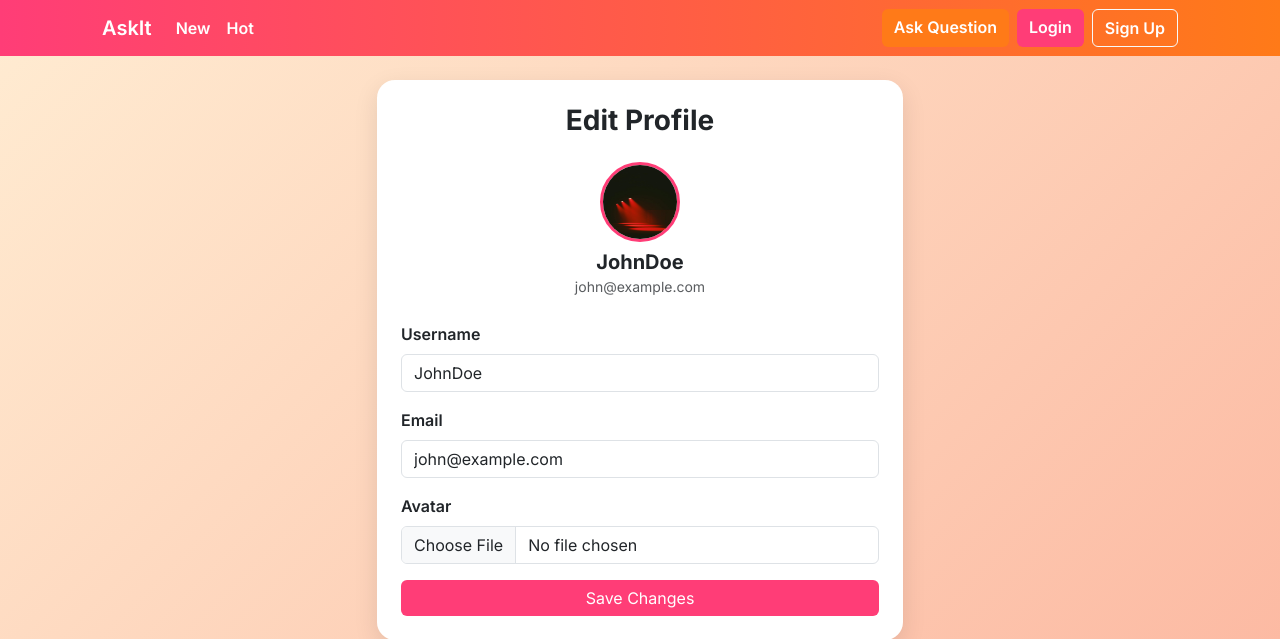
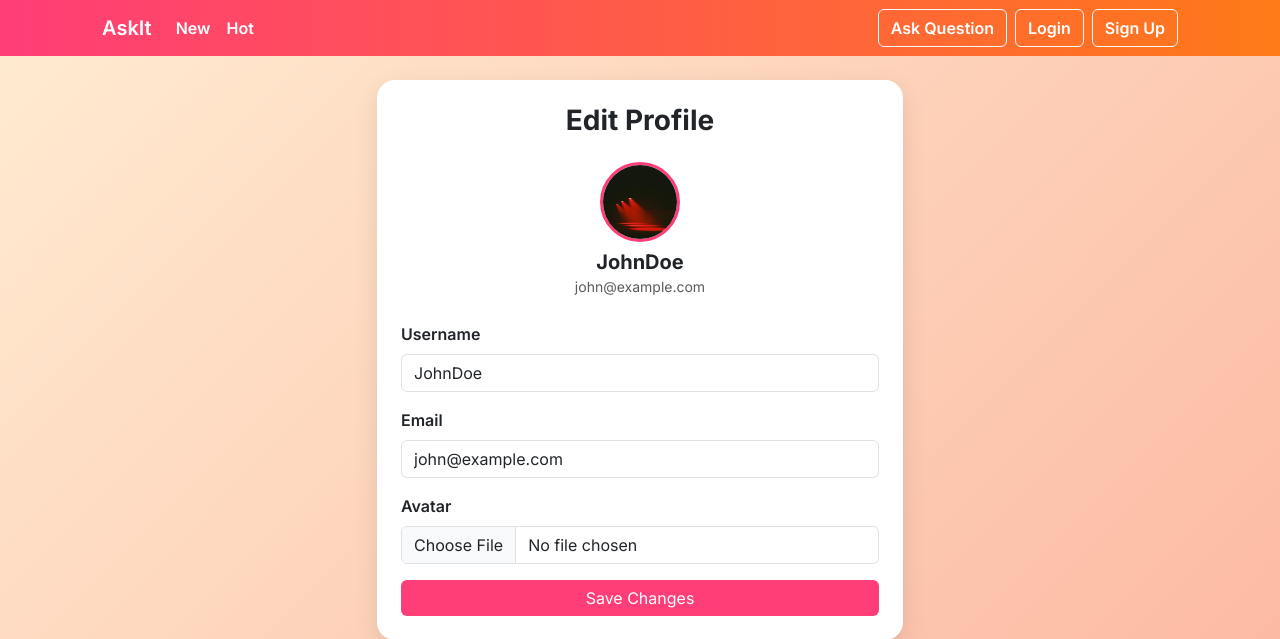
Before and after one commit to ksenia274/2026-VK-EDU-Web-8-b26-11-Yakubova-K, a Django app: page /profile/ in a window 1280 px wide. Shown: the top 639 px of the page. Run offline with Django 5.2, Linux system fonts and the light colour scheme.

Commit message:
fix buttons

```diff
--- a/templates/includes/navbar.html
+++ b/templates/includes/navbar.html
@@ -16,8 +16,8 @@
           </li>
         </ul>
         <div class="d-flex gap-2">
-          <a href="{% url 'ask' %}" class="btn btn-success">Ask Question</a>
-          <a href="{% url 'login' %}" class="btn btn-primary">Login</a>
+          <a href="{% url 'ask' %}" class="btn btn-outline-light">Ask Question</a>
+          <a href="{% url 'login' %}" class="btn btn-outline-light">Login</a>
           <a href="{% url 'signup' %}" class="btn btn-outline-light">Sign Up</a>
         </div>
       </div>
```
